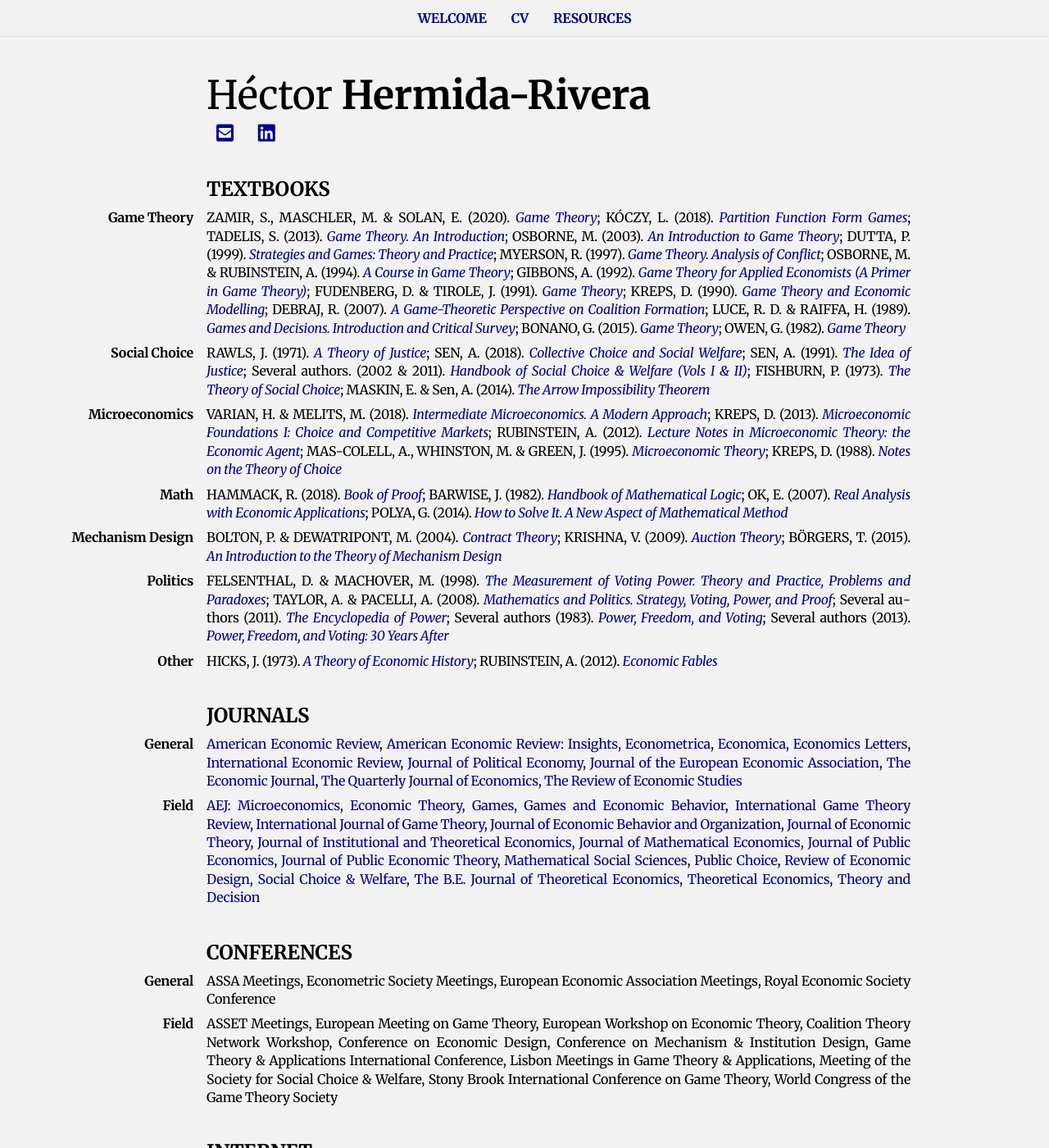
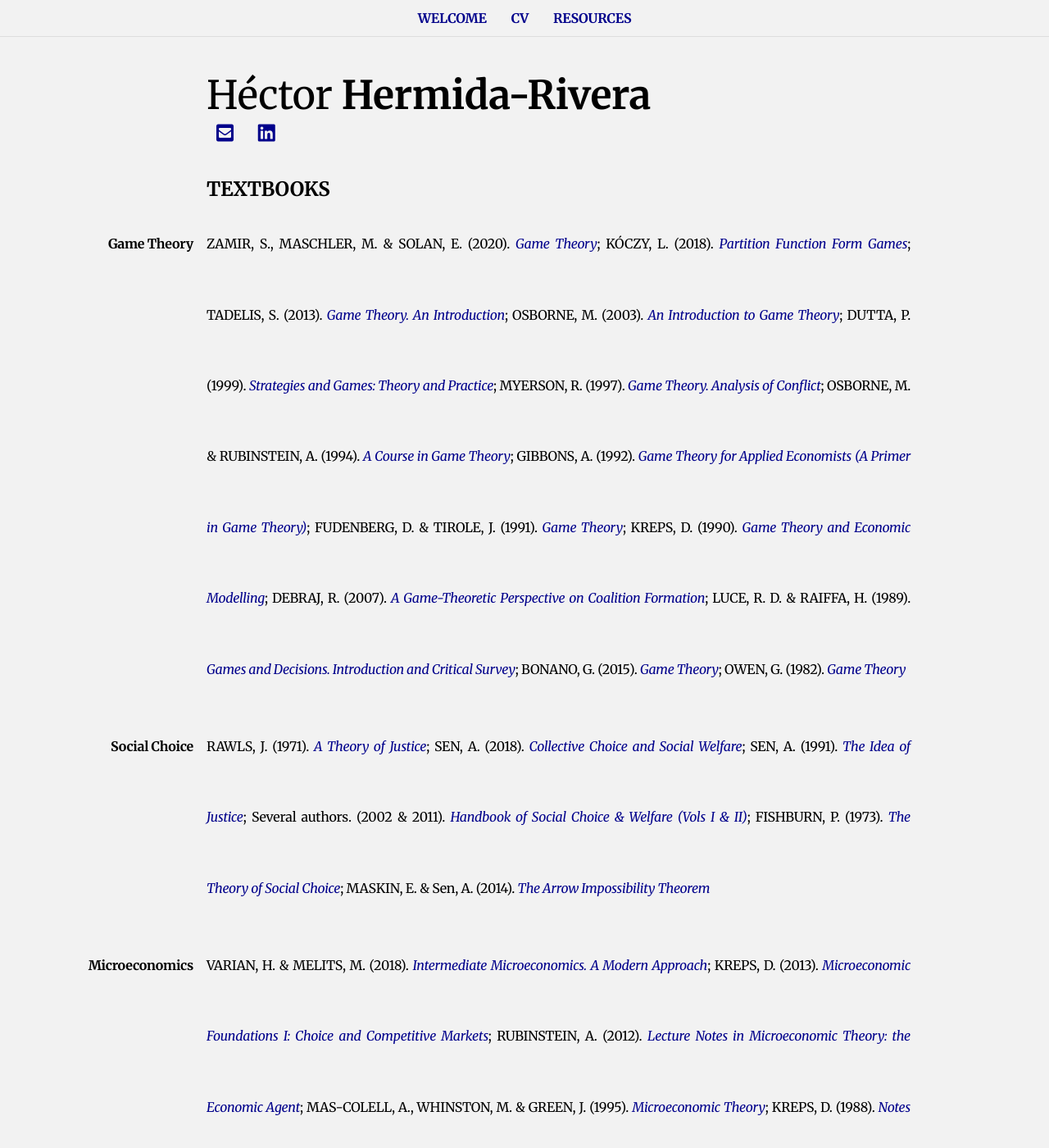
Before and after one commit to HectorHermidaRivera/hectorhermidarivera.github.io, a Jekyll site: the page built from resources.md, in a window 1280 px wide and 1400 px high. Shown: the whole window at 82% size. Built offline with Jekyll 4.4.1, drawn with Linux system fonts in a browser that asks for light colours; a style sheet for code colours, icons or effects is not loaded.

Commit message:
Update style.css

```diff
--- a/assets/css/style.css
+++ b/assets/css/style.css
@@ -26,7 +26,7 @@ body {
 /* STYLE WITH BIG LINE SPACE */
 
 .line14 {
-  line-height: 1.4;
+  line-height: 5.4;
 }
 
 /* TOP BAR */
```
